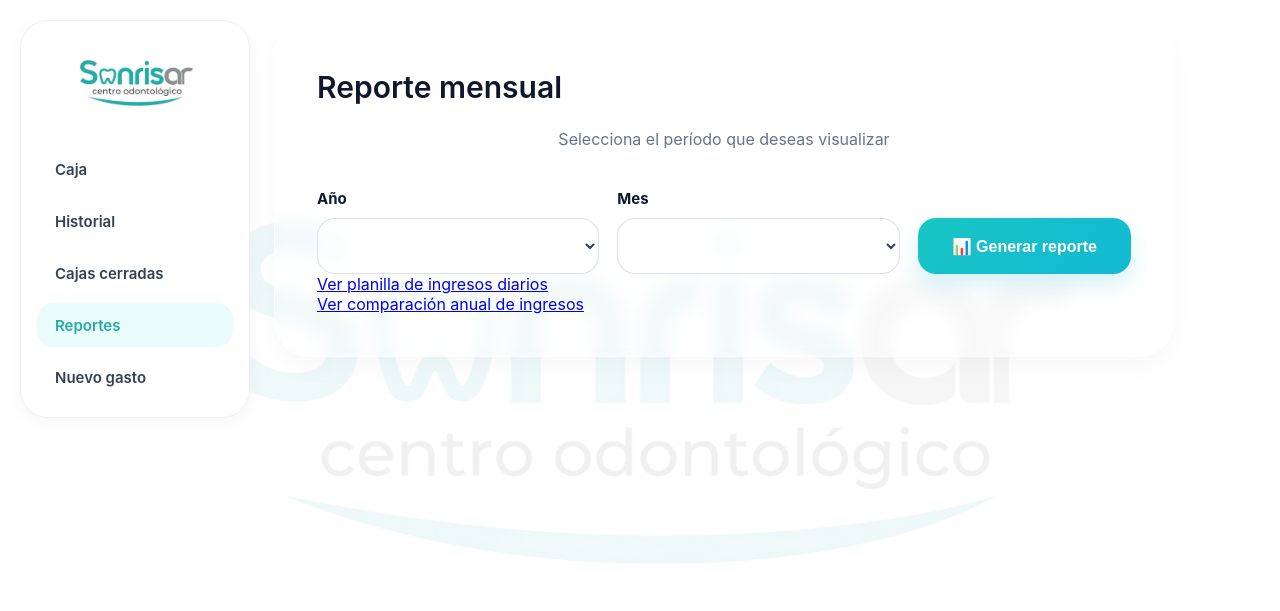
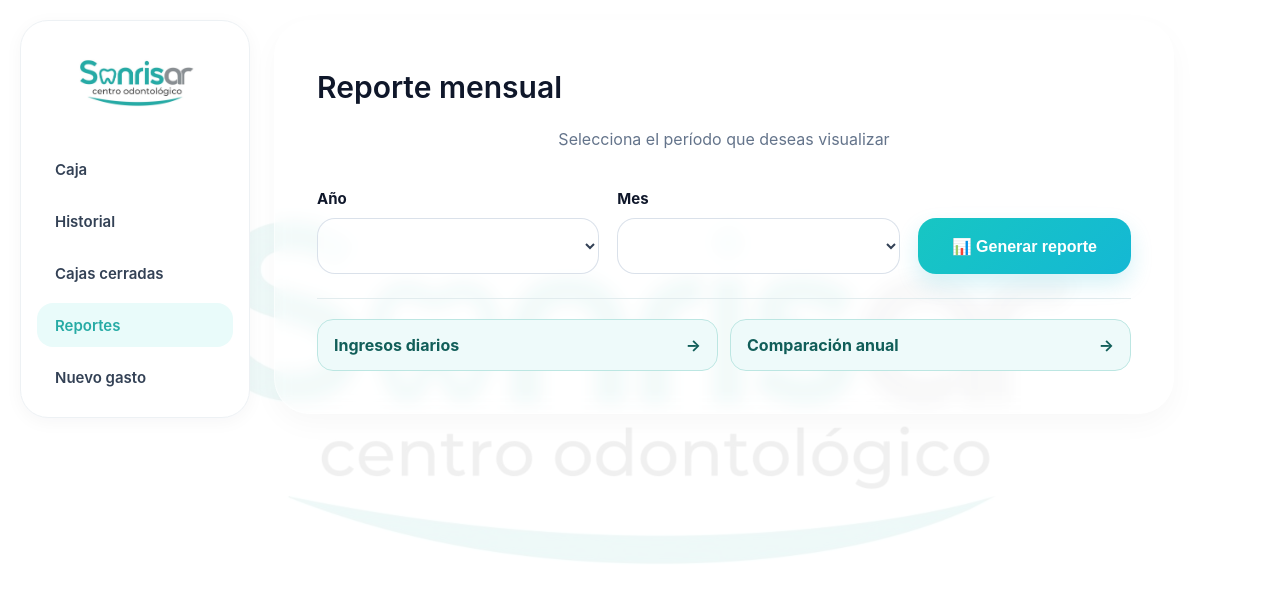
Before and after one commit to sonrisarco-co/sonrisar-cobros, a Django app: template templates/reportes/selector.html in a window 1280 px wide. Shown: the top 611 px of the page. Run offline with Django 5.2, Linux system fonts and the light colour scheme; the template is opened without the code that fills it, so the values that code supplies are empty.

Commit message:
Mejorar accesos a reportes e impresión anual

```diff
--- a/templates/reportes/selector.html
+++ b/templates/reportes/selector.html
@@ -382,6 +382,32 @@
             }
         }
 
+        .income-reports {
+            display: grid;
+            grid-template-columns: repeat(auto-fit, minmax(min(100%, 240px), 1fr));
+            gap: 12px;
+            margin-top: 24px;
+            padding-top: 20px;
+            border-top: 1px solid #e2ecee;
+        }
+
+        .income-reports a {
+            display: flex;
+            justify-content: space-between;
+            align-items: center;
+            gap: 12px;
+            min-height: 52px;
+            padding: 12px 16px;
+            border: 1px solid #bce6e2;
+            border-radius: 16px;
+            background: #eefafa;
+            color: #115e59;
+            text-decoration: none;
+            font-weight: 700;
+        }
+
+        .income-reports a:hover { background: #ddf5f3; border-color: #26aba5; }
+        .income-reports a:focus-visible { outline: 2px solid #0f766e; outline-offset: 3px; }
     </style>
 
 </head>
@@ -521,12 +547,10 @@
 
             </form>
 
-            <p>
-                <a href="{% url 'reportes:ingresos_diarios' %}">Ver planilla de ingresos diarios</a>
-            </p>
-            <p>
-                <a href="{% url 'reportes:ingresos_anuales' %}">Ver comparación anual de ingresos</a>
-            </p>
+            <nav class="income-reports" aria-label="Planillas de ingresos">
+                <a href="{% url 'reportes:ingresos_diarios' %}">Ingresos diarios <span aria-hidden="true">→</span></a>
+                <a href="{% url 'reportes:ingresos_anuales' %}">Comparación anual <span aria-hidden="true">→</span></a>
+            </nav>
         </section>
 
     </main>
```
Also changed, not shown: templates/reportes/ingresos_anuales.html (+8 -5 lines).
